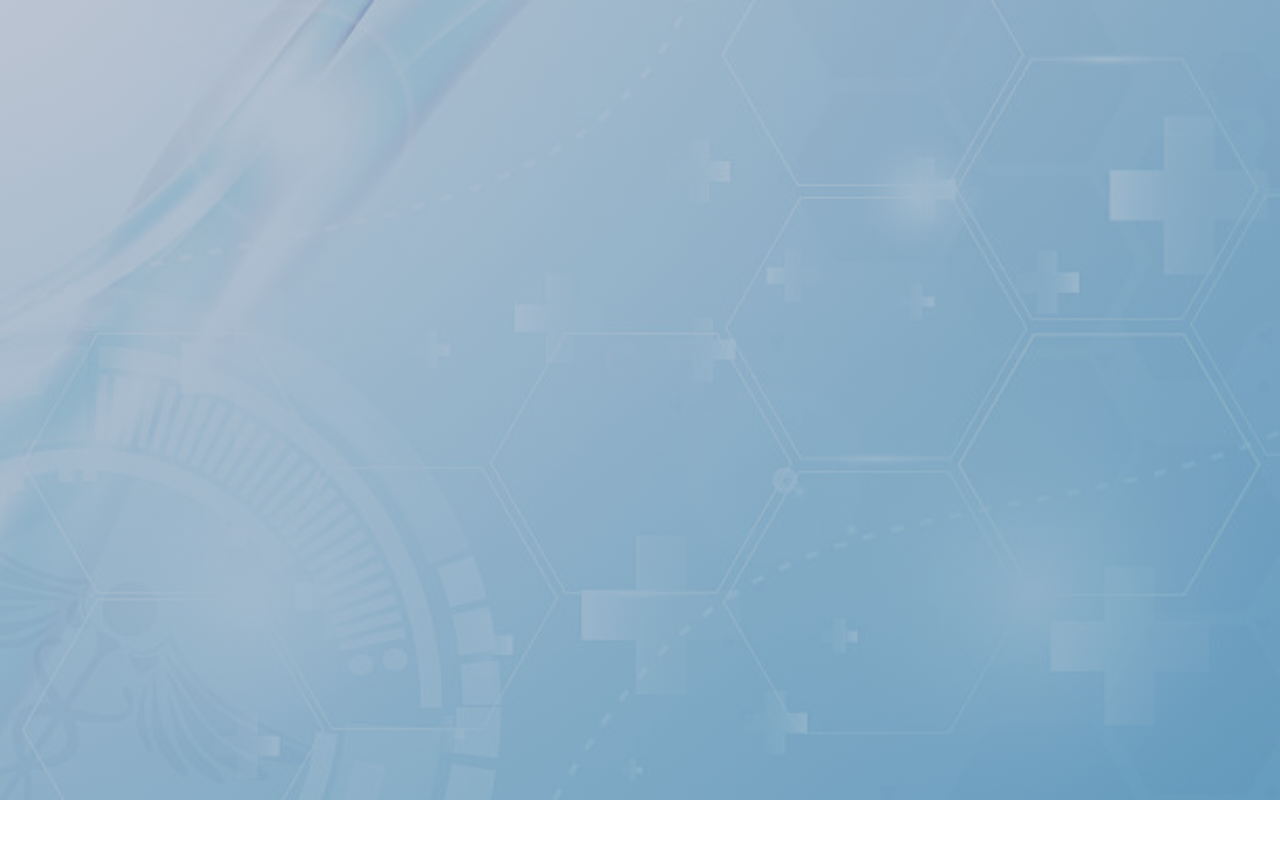
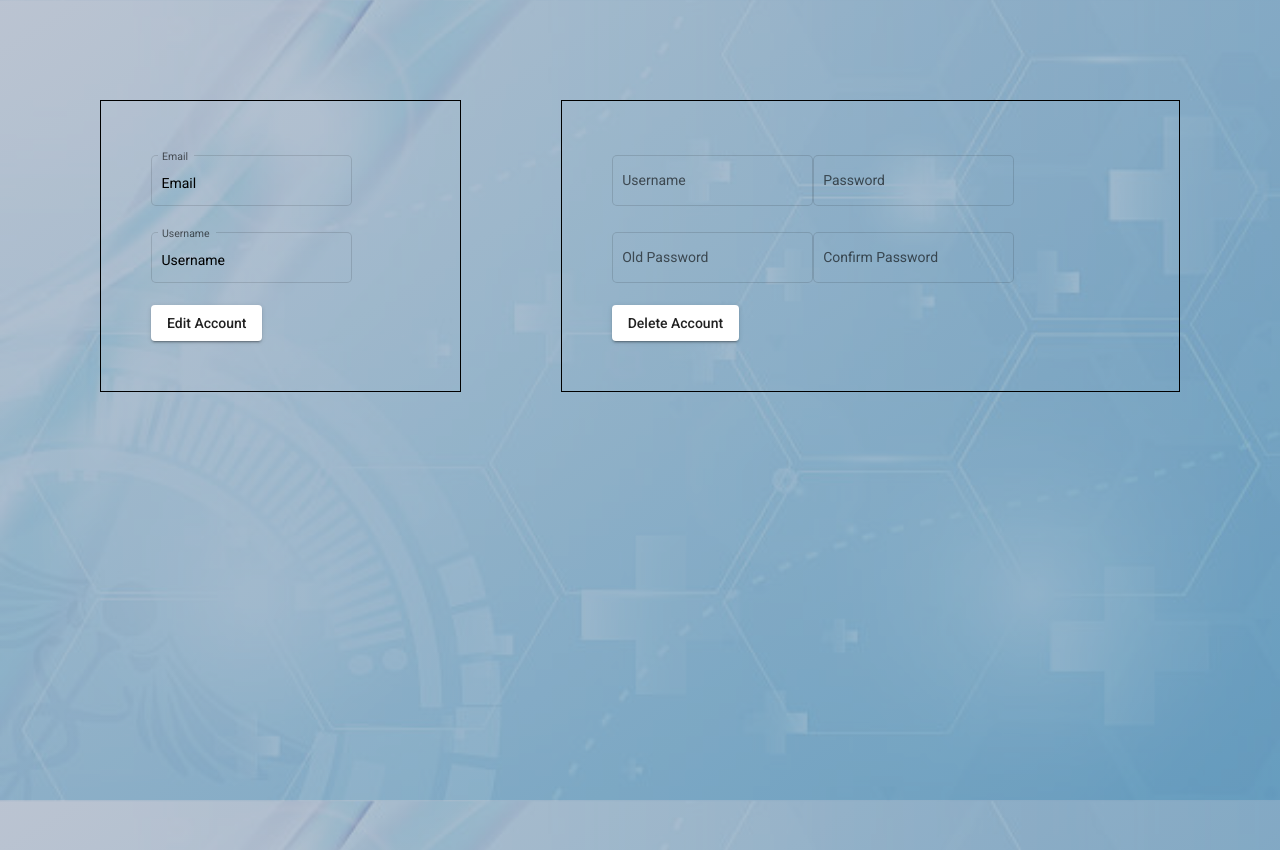
Before and after one commit to danilovtatiana/Product_List_Tracker_Frontend, an Angular app: page / in a window 1280 px wide. Before the commit the page ends 800 px from the top, so only its background shows below. Built offline with nearby package versions, Linux system fonts and the light colour scheme.

Commit message:
user profile template

```diff
--- a/src/app/app.component.html
+++ b/src/app/app.component.html
@@ -16,3 +16,4 @@
 <!-- <router-outlet></router-outlet> -->
 <!-- <app-product-form></app-product-form> -->
 <!-- <app-stock></app-stock> -->
+<app-user></app-user>
--- a/src/app/app.module.ts
+++ b/src/app/app.module.ts
@@ -12,11 +12,12 @@ import { MatTableModule } from '@angular/material/table';
 import { ProductModule } from './modules/product/product.module';
 import { ProductFormComponent } from './modules/product/product-form/product-form.component';
 import { StockComponent } from './modules/stock/stock.component';
+import { StockModule } from './modules/stock/stock.module';
 import { UserComponent } from './modules/user/user.component';
-import { StockModule } from './modules/stock/stock.module';
+import { UserModule } from './modules/user/user.module';
 
 @NgModule({
-  declarations: [AppComponent, UserComponent],
+  declarations: [AppComponent],
   imports: [
     BrowserModule,
     AppRoutingModule,
@@ -27,6 +28,7 @@ import { StockModule } from './modules/stock/stock.module';
     MatTableModule,
     ProductModule,
     StockModule,
+    UserModule,
   ],
   providers: [],
   bootstrap: [AppComponent],
--- a/src/app/modules/user/user.component.html
+++ b/src/app/modules/user/user.component.html
@@ -1 +1,42 @@
-<p>user works!</p>
+<div class="container">
+  <form>
+    <mat-form-field appearance="outline" class="form-field">
+      <mat-label>Email</mat-label>
+      <input matInput value="Email" readonly />
+    </mat-form-field>
+
+    <mat-form-field appearance="outline" class="form-field">
+      <mat-label>Username</mat-label>
+      <input matInput value="Username" readonly />
+    </mat-form-field>
+
+    <div class="action-buttons">
+      <button mat-raised-button type="submit">Edit Account</button>
+    </div>
+  </form>
+  <form>
+    <mat-form-field appearance="outline" class="form-field">
+      <mat-label>Username</mat-label>
+      <input matInput placeholder="Username" />
+    </mat-form-field>
+
+    <mat-form-field appearance="outline" class="form-field">
+      <mat-label>Password</mat-label>
+      <input matInput placeholder="Password" />
+    </mat-form-field>
+
+    <mat-form-field appearance="outline" class="form-field">
+      <mat-label>Old Password</mat-label>
+      <input matInput placeholder="Old Password" />
+    </mat-form-field>
+
+    <mat-form-field appearance="outline" class="form-field">
+      <mat-label>Confirm Password</mat-label>
+      <input matInput placeholder="Confirm Password" />
+    </mat-form-field>
+
+    <div class="action-buttons">
+      <button mat-raised-button type="submit">Delete Account</button>
+    </div>
+  </form>
+</div>
--- a/src/app/modules/user/user.component.scss
+++ b/src/app/modules/user/user.component.scss
@@ -0,0 +1,10 @@
+.container {
+  display: flex;
+  margin: 50px;
+}
+
+form {
+  border: 1px solid black;
+  margin: 50px;
+  padding: 50px;
+}
```
Also changed, not shown: src/app/modules/user/user.module.ts (+8 -7 lines).
